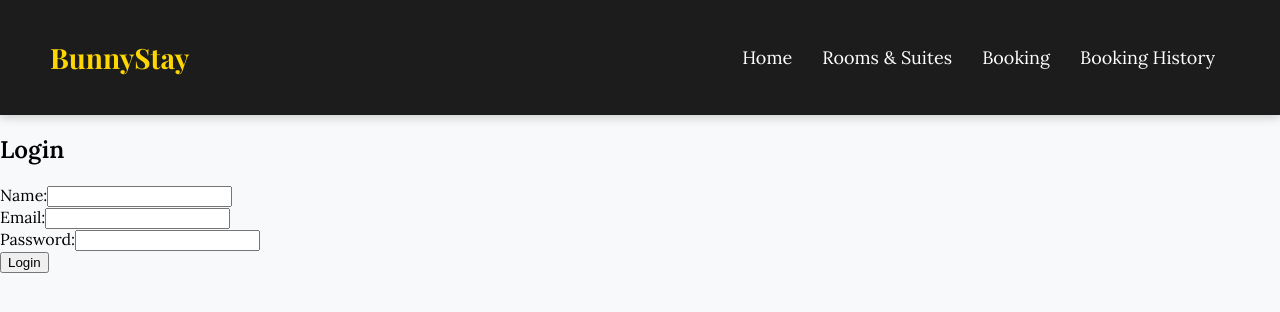
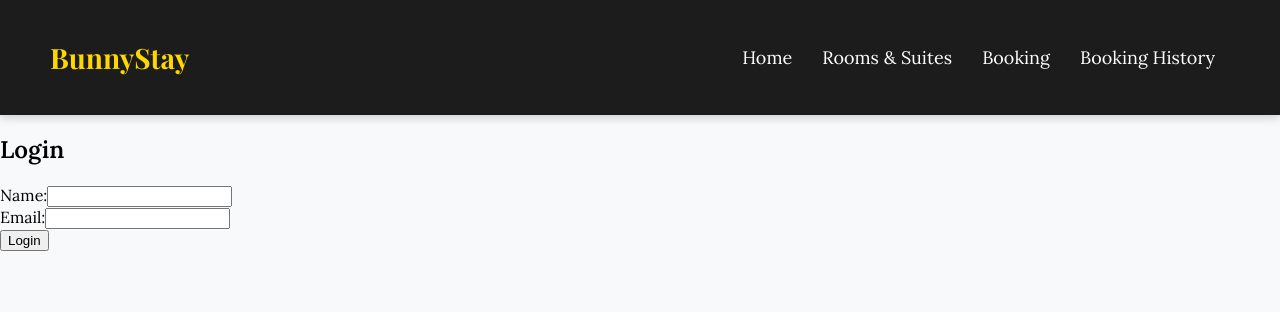
Before and after one commit to Anatthaphon/BunnyStay, a React (Create React App) app in the folder frontend/: page /login in a window 1280 px wide. Shown: the top 312 px of the page. Built offline with nearby package versions, Linux system fonts and the light colour scheme.

Commit message:
แก้ไขหน้า login

```diff
--- a/frontend/src/Login.js
+++ b/frontend/src/Login.js
@@ -4,13 +4,12 @@ import { useNavigate } from "react-router-dom";
 function Login({ setUser }) {
   const [username, setUsername] = useState("");
   const [email, setEmail] = useState("");
-  const [password, setPassword] = useState(""); // เพิ่มการจัดการกับรหัสผ่าน
   const navigate = useNavigate();
 
   const handleLogin = () => {
     // ตรวจสอบข้อมูลการเข้าสู่ระบบ
-    if (username === "admin" && password === "admin123") {
-      setUser({ name: "Admin", email: "admin@example.com", isAdmin: true }); // สำหรับ Admin
+    if (username === "admin" && email === "admin@bunny.com") {
+      setUser({ name: "Admin", email: "admin@bunny.com", isAdmin: true }); // สำหรับ Admin
       navigate("/bookings");
     } else if (username && email) {
       setUser({ name: username, email: email, isAdmin: false }); // สำหรับ User ทั่วไป
@@ -40,12 +39,6 @@ function Login({ setUser }) {
         />
       </div>
       <div>
-        <label>Password:</label>
-        <input
-          type="password"
-          value={password}
-          onChange={(e) => setPassword(e.target.value)}
-        />
       </div>
       <button onClick={handleLogin}>Login</button>
     </div>
```
